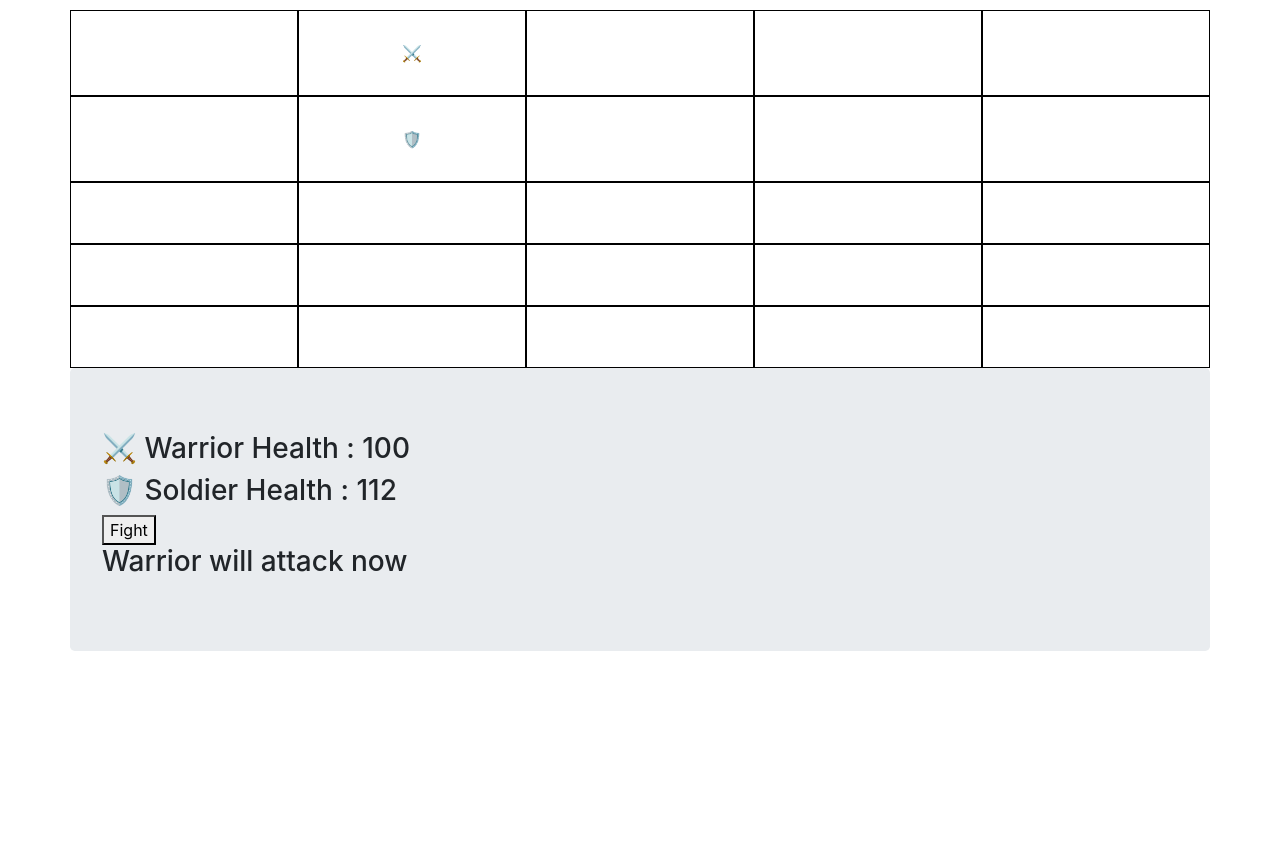
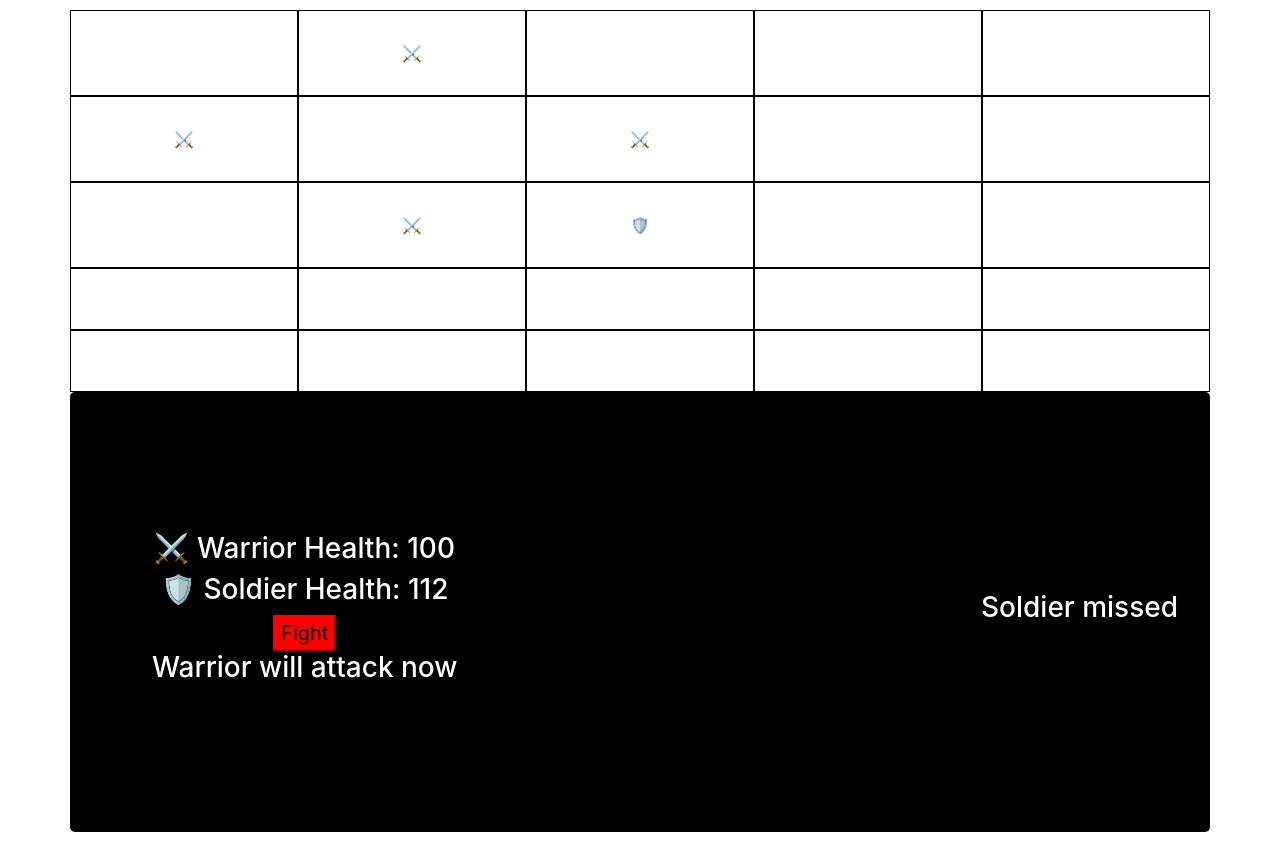
Before and after one commit to VitorTomazzi/Tides-of-War, a plain HTML site: page index.html in a window 1280 px wide. Both pictures are taken after a click on the button "Fight". Before the commit the page ends 800 px from the top, so only its background shows below. Drawn offline with nearby package versions, Linux system fonts and the light colour scheme.

Commit message:
add restart. add neighbors identifier on game board. add battle simulation

```diff
--- a/index.html
+++ b/index.html
@@ -26,16 +26,16 @@
             <div class='col'></div>
         </div>
         <div class='row'>
+            <div class='col player1'> &#9876 </div>
             <div class='col'></div>
-            <div class='col'> &#x1F6E1 </div>
-            <div class='col'></div>
+            <div class='col player1'> &#9876 </div>
             <div class='col'></div>
             <div class='col'></div>
         </div>
         <div class='row'>
             <div class='col'></div>
-            <div class='col'></div>
-            <div class='col'></div>
+            <div class='col player1'> &#9876 </div>
+            <div  id="moving" class='col player2'> &#x1F6E1</div>
             <div class='col'></div>
             <div class='col'></div>
         </div>
@@ -56,10 +56,17 @@
     </div>
 
     <div class='container jumbotron'>
-        <h3> &#9876 Warrior Health : <span id='warrior-health'></span></h3>
-        <h3> &#x1F6E1 Soldier Health : <span id='soldier-health'></span></h3>
-        <button id='fight-button' onclick='fight()'> Fight </button>
-        <h3 id='game-message'></h3>
+        <div>
+            <h3> &#9876 Warrior Health: <span id='warrior-health'></span></h3>
+            <h3> &#x1F6E1 Soldier Health: <span id='soldier-health'></span></h3>
+            <button id='fight-button' onclick='fight()'> Fight </button>
+            <button id='restart-button' hidden='true' onclick='restart()'> Play Again? </button>
+            <h3 id='game-message'></h3>
+        </div>
+        <div>
+            <h3 id='log'></h3>
+        </div>
+
     </div>
 
 
--- a/index.js
+++ b/index.js
@@ -74,6 +74,17 @@
 // next players turn
 
 
+// ************* ideas **************
+// - during battle have fight simulation going on screen.
+//  instead of clicking fight each time just have an auto timer going
+// - Select Player function? Would need to change all warriors/soldiers to player/opponent
+//  and include if statement about choosing class
+
+
+
+
+
+
 class Character {
     constructor(health, hit, strength, armor) {
         // this.name = name;
@@ -107,8 +118,6 @@ let warrior = new Character(100, 40, 9, 2); //player 1 for now
 let soldier = new Character(150, 60, 3, 7); // player 2 for now
 // let fighter = new Character(75, 75, 9, 2);
 
-// Select Player function? Would need to change all warriors/soldiers to player/opponent
-// and include if statement about choosing class
 
 function printToScreen() {
     document.getElementById('warrior-health').innerText = warrior.health;
@@ -117,52 +126,88 @@ function printToScreen() {
 
 function fight() {
     let fightButton = document.getElementById('fight-button');
+    let restartButton = document.getElementById('restart-button');
     let gameMessage = document.getElementById('game-message');
 
     warriorAttack();
+    gameMessage.innerText = 'Soldier will attack now'
+
+    if (isGameOver(soldier.health)) {
+        endGame(`Warrior has killed the Soldier`)
+        return;
+    }
 
     fightButton.disabled = true;
 
-    gameMessage.innerText = 'Soldier will attack now'
     setTimeout(() => {
         soldierAttack();
-        printToScreen();
         fightButton.disabled = false;
         gameMessage.innerText = 'Warrior will attack now'
-    }, 750)
 
+        if (isGameOver(warrior.health)) {
+            endGame(`Soldier has killed the Warrior`)
+            return;
+        }
+    }, 1000)
 }
 
 function warriorAttack() {
+    logMessage = document.getElementById('log')
+
     let hitPerc = warrior.hit / 100;
     // if loop for calculating damage done and health after attack
     if (Math.random() < hitPerc) {
         let warriorDamage = (Math.floor(Math.random() * 6 + 1)) * warrior.strength;
         warriorDamage -= soldier.armor;
         soldier.health -= warriorDamage;
-        console.log(`Warrior did ${warriorDamage} damage to soldier. ${soldier.health} health left!`);
+        logMessage.innerText = `Warrior did ${warriorDamage} damage to soldier. ${soldier.health} health left!`
+        // console.log(`Warrior did ${warriorDamage} damage to soldier. ${soldier.health} health left!`);
     } else {
-        console.log('Warrior missed')
+        logMessage.innerText = 'Warrior missed'
+        // console.log('Warrior missed')
     }
     printToScreen();
 }
 
 function soldierAttack() {
+    logMessage = document.getElementById('log')
+
     let hitPerc = soldier.hit / 100;
     // if loop for calculating damage done and health after attack
     if (Math.random() < hitPerc) {
         let soldierDamage = (Math.floor(Math.random() * 6 + 1)) * soldier.strength;
         soldierDamage -= warrior.armor;
         warrior.health -= soldierDamage;
-        console.log(`Soldier did ${soldierDamage} damage to warrior. ${warrior.health} health left!`);
+        logMessage.innerText = `Soldier did ${soldierDamage} damage to warrior. ${warrior.health} health left!`
+
+        // console.log(`Soldier did ${soldierDamage} damage to warrior. ${warrior.health} health left!`);
     } else {
-        console.log('Soldier missed')
+        logMessage.innerText = 'Soldier missed';
+        // console.log('Soldier missed')
     }
     printToScreen();
 }
 
+// returns a boolean: true is health reaches zero or less
+function isGameOver(health) {
+    return health <= 0;
+};
 
+function endGame(message) {
+    document.getElementById('game-message').innerText = message;
+    document.getElementById('restart-button').hidden = false;
+    document.getElementById('fight-button').hidden = true;
+}
+
+function restart () {
+    document.location.href = '';
+}
+
+// need to call print to screen here to display inital health and emojis
 printToScreen();
+
+
+
 
 
 
@@ -201,13 +246,35 @@ cells.forEach(function (element) {
         if (elem.target.innerHTML !== '') { //and does not equal any other pieces
             clickedPiece = elem.target.innerHTML
             elem.target.innerHTML = ''
+            findNeighbors('before')
+
+            elem.target.setAttribute('id', '');
+
             // console.log(clickedPiece)
         } else if (elem.target.innerHTML === '') {
             elem.target.innerHTML = clickedPiece;
+            elem.target.setAttribute('id', 'moving');
             clickedPiece = ''
+            findNeighbors('after')
+
             // switch turns
             turns++
             // console.log(clickedPiece)
         }
     })
 });
+
+function findNeighbors(when) {
+
+    let columns = document.querySelectorAll('.col')
+    let activeColumn;
+    columns.forEach((col, i) => {
+        console.log(col.className, col.id, col.innerHTML)
+        if (col.id == "moving") {
+            activeColumn = i;
+        }
+    })
+
+    console.log(when, 'neighbors are ', columns[activeColumn + 1], columns[activeColumn - 1], columns[activeColumn + 5], columns[activeColumn - 5])
+
+}
--- a/style.css
+++ b/style.css
@@ -7,3 +7,32 @@
     padding: 30px;
     text-align: center;
 }
+
+.jumbotron {
+    display: flex;
+    justify-content: space-between;
+    align-items: center;
+    background-color: black;;
+    color: white;
+    height: 55vh; /* this may need to change later */
+}
+
+.jumbotron div:nth-child(1) {
+    /* border: 1px solid white; */
+    text-align: center;
+    padding: 50px;
+}
+
+#fight-button {
+    border-radius: 2px;
+    border-color: red;
+    background-color: red;
+    font-size: 20px;
+}
+
+#restart-button {
+    border-radius: 2px;
+    background-color: lightblue;
+    border-color: lightblue;
+    font-size: 20px;
+}
```
